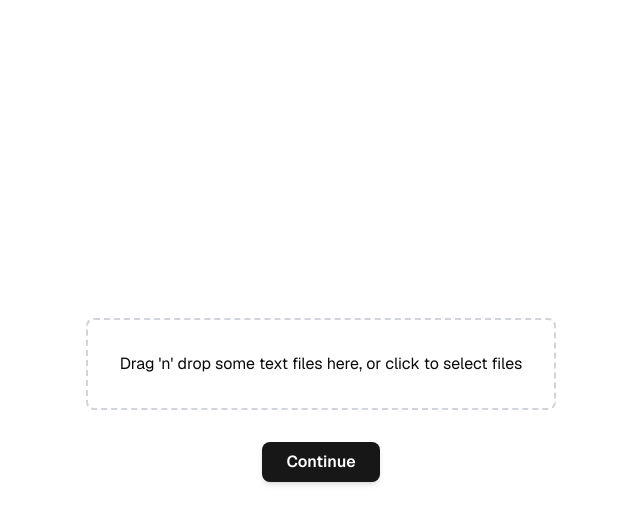
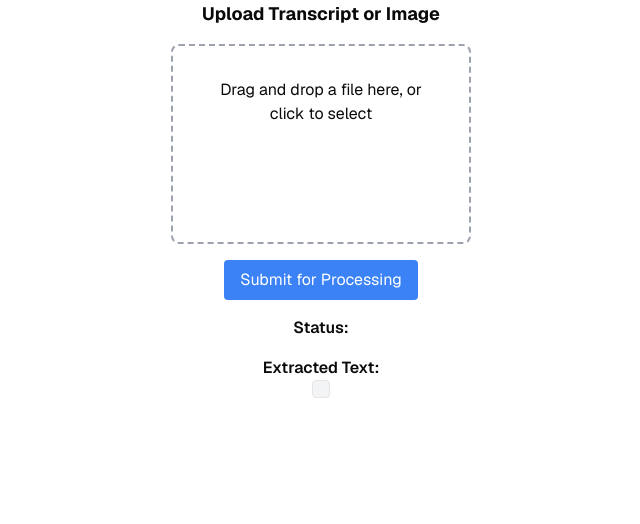
Before and after one commit to denniwang/IssueExpress, a Next.js app: page /protected/uploadTranscript in a window 1280 px wide. Shown: the top 524 px of the page, without its empty margins (319-959 px from the left). Built offline with nearby package versions, Linux system fonts and the light colour scheme.

Commit message:
image ocr support

```diff
--- /dev/null
+++ b/app/components/OcrReader.tsx
@@ -0,0 +1,88 @@
+'use client';
+
+import { useState } from 'react';
+import { createWorker } from 'tesseract.js';
+
+const OcrReader = () => {
+  const [selectedImage, setSelectedImage] = useState<File | null>(null);
+  const [ocrResult, setOcrResult] = useState<string>('');
+  const [ocrStatus, setOcrStatus] = useState<string>('');
+
+  const handleImageChange = (event: React.ChangeEvent<HTMLInputElement>) => {
+    if (event.target.files && event.target.files[0]) {
+      setSelectedImage(event.target.files[0]);
+      setOcrResult(''); // Reset OCR result
+      setOcrStatus(''); // Reset status
+    }
+  };
+
+  const readImageText = async () => {
+    if (!selectedImage) return;
+
+    setOcrStatus('Processing...');
+    const worker = await createWorker('eng', 1, {
+      logger: m => console.log(m), // Add logger here
+    });
+
+    try {
+      const {
+        data: { text },
+      } = await worker.recognize(selectedImage);
+
+      setOcrResult(text);
+      setOcrStatus('Completed');
+    } catch (error) {
+      console.error(error);
+      setOcrStatus('Error occurred during processing.');
+    } finally {
+      await worker.terminate();
+    }
+  };
+
+  return (
+    <div>
+      <input type='file' accept='image/*' onChange={handleImageChange} />
+
+      {selectedImage && (
+        <img
+          src={URL.createObjectURL(selectedImage)}
+          alt='Uploaded content'
+          width={350}
+          style={{ marginTop: 15 }}
+        />
+      )}
+
+      <div style={{ marginTop: 15 }}>
+        <button
+          onClick={readImageText}
+          style={{
+            background: '#FFFFFF',
+            borderRadius: 7,
+            color: '#000000',
+            padding: 5,
+          }}
+        >
+          Submit
+        </button>
+      </div>
+
+      <p style={{ marginTop: 20, fontWeight: 700 }}>Status:</p>
+      <p>{ocrStatus}</p>
+      <h3 style={{ marginTop: 10, fontWeight: 700 }}>Extracted Text:</h3>
+      <p
+        dangerouslySetInnerHTML={{
+          __html: ocrResult.replace(/\n/g, '<br />').replace(/[=,—,-,+]/g, ' '),
+        }}
+        style={{
+          border: '1px solid white',
+          width: 'fit-content',
+          padding: 10,
+          marginTop: 10,
+          borderRadius: 10,
+        }}
+      />
+    </div>
+  );
+};
+
+export default OcrReader;
--- /dev/null
+++ b/app/components/transcript-upload.tsx
@@ -0,0 +1,174 @@
+"use client";
+
+import { useState } from "react";
+import { createWorker } from "tesseract.js";
+import { useRouter } from "next/navigation";
+import React from "react";
+import { Ticket, tickets } from "@/app/protected/tickets/types"; // Import the Ticket type
+
+const TranscriptUpload = () => {
+  const [selectedFile, setSelectedFile] = useState<File | null>(null);
+  const [ocrResult, setOcrResult] = useState<string>("");
+  const [ocrStatus, setOcrStatus] = useState<string>("");
+  const router = useRouter();
+
+  const handleFileChange = (file: File) => {
+    setSelectedFile(file);
+    setOcrResult(""); // Reset OCR result
+    setOcrStatus(""); // Reset status
+
+    // Check if the file is an image or a text file
+    if (file.type.startsWith("image/")) {
+      readImageText(file); // Perform OCR if it's an image
+    } else if (file.type === "text/plain") {
+      const reader = new FileReader();
+      reader.onload = () => {
+        const fileContent = reader.result as string;
+        setOcrResult(fileContent); // Store the text content
+        console.log(`File: ${file.name}\nContent:\n${fileContent}`);
+      };
+      reader.readAsText(file);
+    } else {
+      console.log(`File: ${file.name} is not a valid text or image file`);
+    }
+  };
+
+  const handleDrop = (event: React.DragEvent<HTMLDivElement>) => {
+    event.preventDefault();
+    const files = event.dataTransfer.files;
+    if (files && files[0]) {
+      handleFileChange(files[0]);
+    }
+  };
+
+  const handleDragOver = (event: React.DragEvent<HTMLDivElement>) => {
+    event.preventDefault();
+  };
+
+  const readImageText = async (file: File) => {
+    setOcrStatus("Processing...");
+    const worker = await createWorker("eng", 1, {
+      logger: (m) => console.log(m), // Add logger here
+    });
+
+    try {
+      const {
+        data: { text },
+      } = await worker.recognize(file);
+
+      setOcrResult(text);
+      setOcrStatus("Completed");
+    } catch (error) {
+      console.error(error);
+      setOcrStatus("Error occurred during processing.");
+    } finally {
+      await worker.terminate();
+    }
+  };
+
+  const handleSubmit = async () => {
+    // Proceed with the submission regardless of OCR result validity
+    const userInput = ocrResult || ""; // Use OCR result or empty string if not available
+
+    if (userInput) {
+      try {
+        const response = await fetch("/api/chat", {
+          method: "POST",
+          headers: {
+            "Content-Type": "application/json",
+          },
+          body: JSON.stringify({ userInput }),
+        });
+
+        if (response.ok) {
+          const data = await response.json();
+          const rawResponse = data.data;
+
+          // Validate and fix the JSON response
+          const fixedResponse = rawResponse.startsWith("[")
+            ? rawResponse
+            : `[${rawResponse}]`;
+
+          try {
+            // Check if the response is valid JSON
+            const parsedJson = JSON.parse(fixedResponse);
+            console.log(parsedJson);
+
+            const newTickets: Ticket[] = parsedJson.map((item: any) => {
+              return {
+                assignee: item.assignee || "Unassigned",
+                name: item.name || "TBD",
+                label: item.label || "Unknown",
+                description: item.description || "TBD",
+              };
+            });
+
+            tickets.push(...newTickets); // Save the new tickets
+            router.push("/protected/tickets"); // Navigate to the tickets page
+          } catch (error) {
+            console.error("Failed to parse JSON:", error);
+            // Optionally, you can still navigate even if parsing fails
+            router.push("/protected/tickets");
+          }
+        } else {
+          console.error("Error:", response.statusText);
+        }
+      } catch (error) {
+        console.error("Request failed", error);
+      }
+    } else {
+      console.error("No content to send!");
+    }
+  };
+
+  // Reference to the hidden file input
+  const fileInputRef = React.useRef<HTMLInputElement | null>(null);
+
+  return (
+    <div className="flex flex-col items-center">
+      <h2 className="text-lg font-bold mb-4">Upload Transcript or Image</h2>
+      <div
+        onDrop={handleDrop}
+        onDragOver={handleDragOver}
+        onClick={() => fileInputRef.current?.click()} // Trigger file input on click
+        className="border-2 border-dashed border-gray-400 rounded-lg p-8 text-center cursor-pointer transition-colors hover:border-primary"
+        style={{ width: "300px", height: "200px" }}
+      >
+        <p>Drag and drop a file here, or click to select</p>
+        <input
+          type="file"
+          accept=".txt,image/*"
+          onChange={(e) =>
+            e.target.files && handleFileChange(e.target.files[0])
+          }
+          style={{ display: "none" }} // Hide the default file input
+          ref={fileInputRef} // Attach ref to the input
+        />
+        {selectedFile && (
+          <div className="mt-4">
+            <p>Selected File: {selectedFile.name}</p>
+            {selectedFile.type.startsWith("image/") && (
+              <img
+                src={URL.createObjectURL(selectedFile)}
+                alt="Uploaded content"
+                style={{ marginTop: "15px", maxWidth: "100%" }}
+              />
+            )}
+          </div>
+        )}
+      </div>
+      <button
+        onClick={handleSubmit}
+        className="mt-4 px-4 py-2 bg-blue-500 text-white rounded"
+      >
+        Submit for Processing
+      </button>
+
+      <p className="mt-4 font-semibold">Status: {ocrStatus}</p>
+      <h3 className="mt-4 font-semibold">Extracted Text:</h3>
+      <pre className="bg-gray-100 p-2 rounded border">{ocrResult}</pre>
+    </div>
+  );
+};
+
+export default TranscriptUpload;
--- a/app/protected/uploadTranscript/page.tsx
+++ b/app/protected/uploadTranscript/page.tsx
@@ -1,6 +1,6 @@
 "use client";
 
-import TranscriptUpload from "@/components/transcript-upload";
+import TranscriptUpload from "@/app/components/transcript-upload";
 import { useEffect } from "react";
 import { validTickets } from "../tickets/types";
 
--- a/package.json
+++ b/package.json
@@ -26,7 +26,8 @@
     "prettier": "^3.3.3",
     "react": "19.0.0",
     "react-dom": "19.0.0",
-    "react-dropzone": "^14.3.5"
+    "react-dropzone": "^14.3.5",
+    "tesseract.js": "^6.0.0"
   },
   "devDependencies": {
     "@types/node": "22.10.2",
```
Also changed, not shown: components/transcript-upload.tsx (+4 -4 lines), 1 other file (tests, documents, lock files or other folders).
